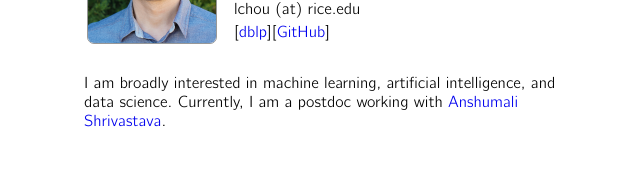
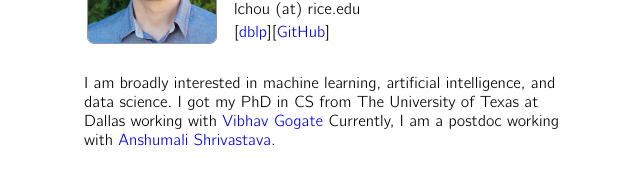
Before and after one commit to lchou/lchou.github.io, a plain HTML site: page index.html in a window 1280 px wide. Shown: the part 152-336 px from the top of the page, without its empty margins (306-946 px from the left). Drawn offline with Linux system fonts and the light colour scheme.

Commit message:
Update index.html

```diff
--- a/index.html
+++ b/index.html
@@ -32,7 +32,9 @@
 	<TR><TD style="padding-bottom: 14px;">[<A HREF="https://dblp.org/pid/178/8667.html" TARGET="_blank">dblp</A>][<A HREF="https://github.com/lchou" TARGET="_blank">GitHub</A>]</TD></TR>
 	</TABLE>
 
-	<P>I am broadly interested in machine learning, artificial intelligence, and data science. Currently, I am a postdoc working with <A HREF="http://www.cs.rice.edu/~as143" TARGET="_blank">Anshumali Shrivastava</A>.
+	<P>I am broadly interested in machine learning, artificial intelligence, and data science.
+	I got my PhD in CS from The University of Texas at Dallas working with <A HREF="http://www.hlt.utdallas.edu/~vgogate" TARGET="_blank">Vibhav Gogate</A>
+	Currently, I am a postdoc working with <A HREF="http://www.cs.rice.edu/~as143" TARGET="_blank">Anshumali Shrivastava</A>.
 	</P>
 
 </div>
```
